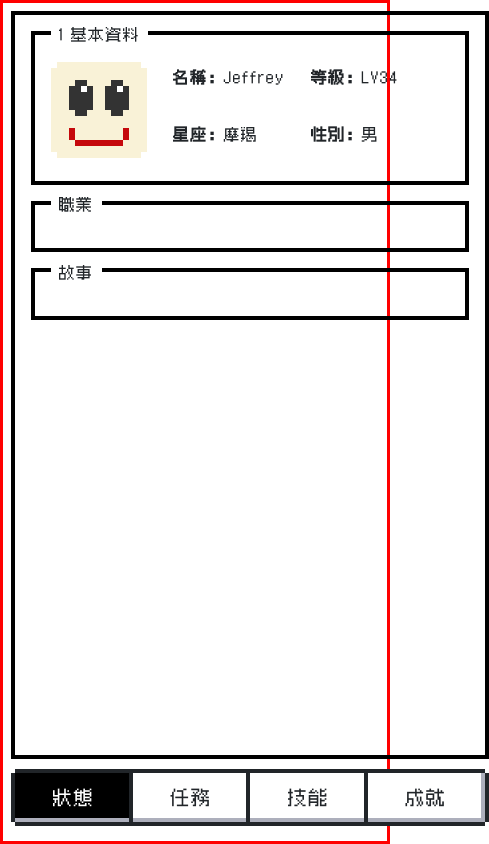
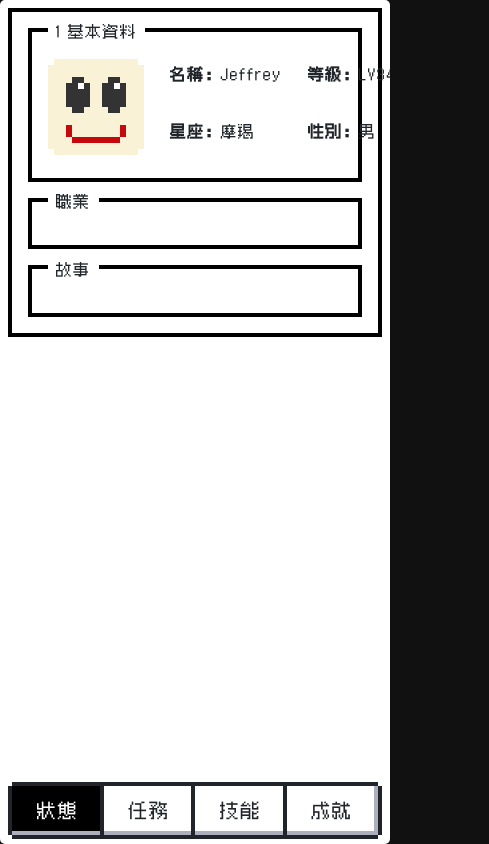
Before and after one commit to jcyh0120/psk-rpg-menu, a Svelte app: page / in a window 390 px wide. Shown: the whole page, 489 px wide, since content can reach past the window. Built offline with nearby package versions, Linux system fonts and the light colour scheme.

Commit message:
fix rwd layout in mobile

```diff
--- a/src/App.svelte
+++ b/src/App.svelte
@@ -9,7 +9,9 @@
 </script>
 
 <main class="wrapper">
-  <Tab {select} />
+  <div class="info-board">
+    <Tab {select} />
+  </div>
 
   <div class="nav-bar">
     <div>
@@ -53,30 +55,41 @@
 <style>
   main {
     /* debug use */
-    border-style: solid;
-    border-color: red;
+    /* border-style: solid;
+    border-color: red; */
+
+    display: grid;
+    grid-template-rows: 1fr auto;
+    grid-gap: 10px;
+
+    max-width: 800px;
+    height: 100vh;
+    max-height: -webkit-fill-available;
 
     margin: 0 auto;
-    max-width: 800px;
+    padding-bottom: 0.3rem;
+
+    background-color: white;
+    border-radius: 5px;
+
+  }
+
+  .info-board {
     padding: 0.5rem;
-    display: grid;
-    grid-template-columns: repeat(1, 1fr);
-    grid-template-rows: 1fr 4rem;
-    grid-gap: 10px;
-    width: 100vw;
-    height: 100vh;
+    overflow: hidden;
+    overflow-y: scroll;
   }
 
   .nav-bar {
     display: grid;
-    grid-template-columns: repeat(4, 1fr);
-    text-align: center;
+    margin: 0 0.5rem;
     padding-right: 0.5rem;
+    grid-template-columns: 1fr 1fr 1fr 1fr;
+    grid-template-rows: auto;
   }
 
   .nav-button {
     font-size: larger;
-    grid-column: 1 / -1;
     width: 100%;
   }
 
--- a/src/app.css
+++ b/src/app.css
@@ -0,0 +1,3 @@
+body {
+    background-color: #111111;
+}
```
